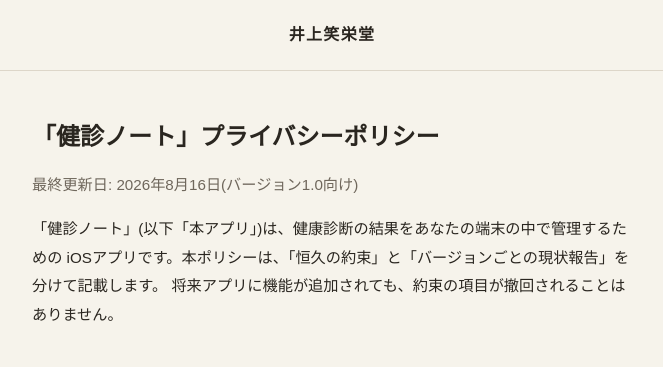
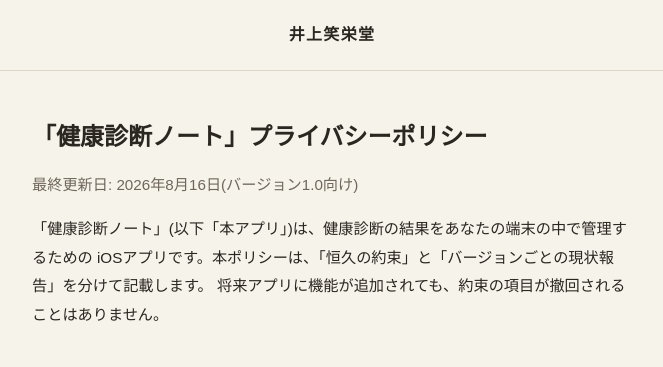
Before and after one commit to inoueshoeido/inoueshoeido.github.io, a plain HTML site: page kenshin-note/privacy.html in a window 1280 px wide. Shown: the top 367 px of the page, without its empty margins (308-971 px from the left). Drawn offline with Linux system fonts and the light colour scheme.

Commit message:
健康診断ノート: アプリ名を正式名称に変更
「健診」は「検診」(がん検診など特定の病気を対象)と混同されうるため、
正式名称の「健康診断ノート」に統一。URL(/kenshin-note/)は据え置き。

```diff
--- a/kenshin-note/privacy.html
+++ b/kenshin-note/privacy.html
@@ -3,16 +3,16 @@
 <head>
 <meta charset="utf-8">
 <meta name="viewport" content="width=device-width, initial-scale=1">
-<title>健診ノート プライバシーポリシー | 井上笑栄堂</title>
+<title>健康診断ノート プライバシーポリシー | 井上笑栄堂</title>
 <link rel="stylesheet" href="../style.css">
 </head>
 <body>
 <header class="site"><a href="../">井上笑栄堂</a></header>
 <main>
-  <h1>「健診ノート」プライバシーポリシー</h1>
+  <h1>「健康診断ノート」プライバシーポリシー</h1>
   <p class="lead">最終更新日: 2026年8月16日(バージョン1.0向け)</p>
 
-  <p>「健診ノート」(以下「本アプリ」)は、健康診断の結果をあなたの端末の中で管理するための
+  <p>「健康診断ノート」(以下「本アプリ」)は、健康診断の結果をあなたの端末の中で管理するための
   iOSアプリです。本ポリシーは、「恒久の約束」と「バージョンごとの現状報告」を分けて記載します。
   将来アプリに機能が追加されても、約束の項目が撤回されることはありません。</p>
 
```
Also changed, not shown: index.html (+1 -1 lines), kenshin-note/support.html (+2 -2 lines).
